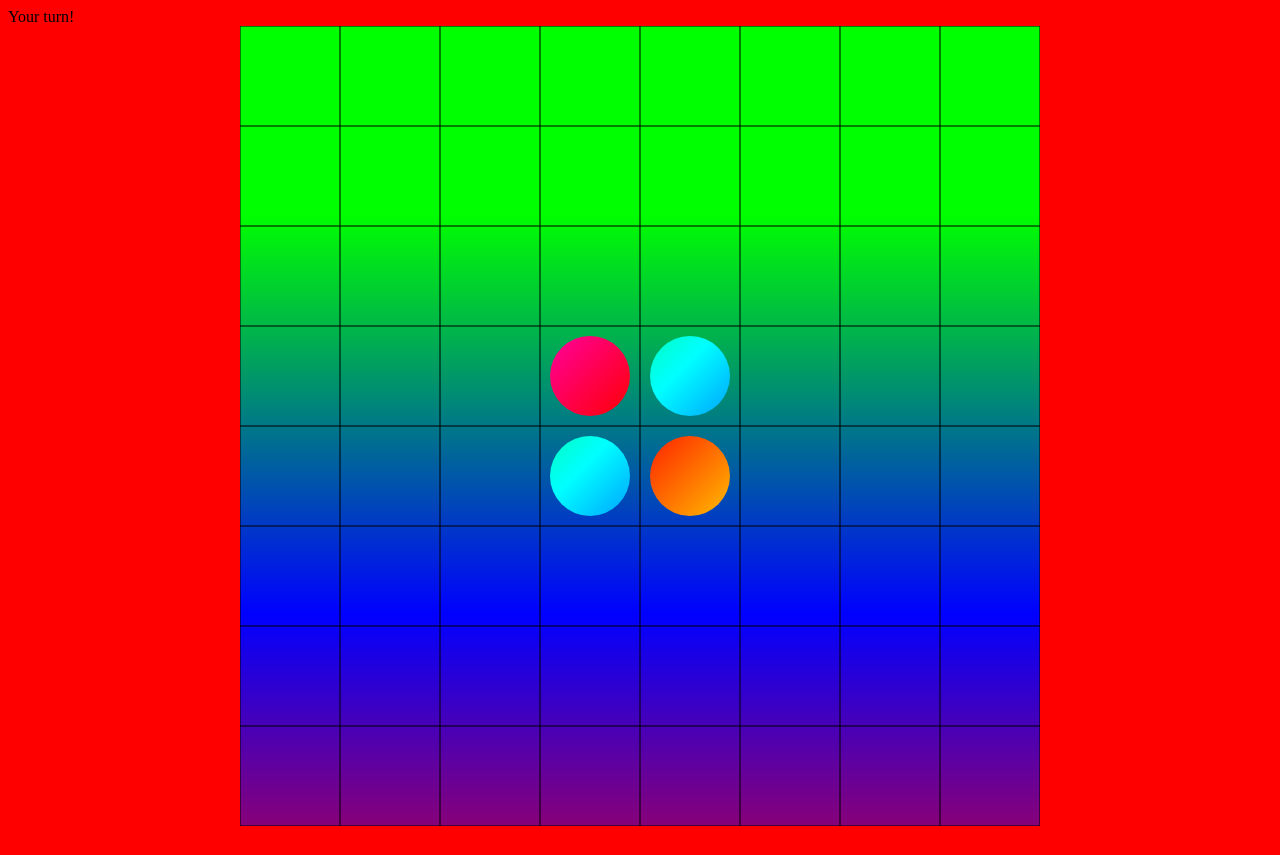
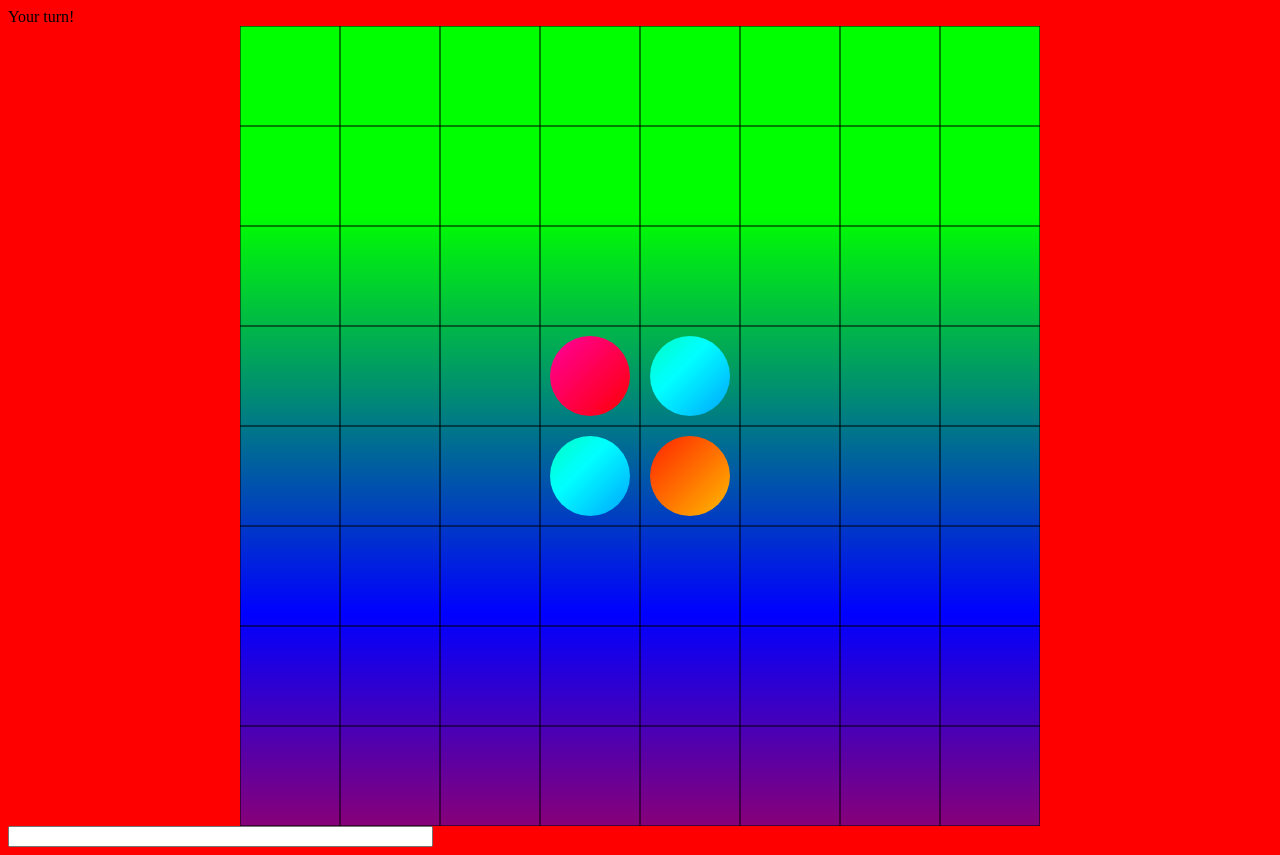
Before and after one commit to nepudding/MyPage, a plain HTML site: page Othello.html in a window 1280 px wide. Before the commit the page ends 834 px from the top, so only its background shows below. Drawn offline with Linux system fonts and the light colour scheme; animation ran at ten frames a second.

```diff
--- a/Othello.html
+++ b/Othello.html
@@ -13,7 +13,7 @@
     <div id="top">Your turn!</div>
     <canvas id="myCanvas" width="800" height="800"></canvas>
     <script src="Othello.js"></script>
-    <div id="bottom"> </div>
+    <input value="" type="text" name="textbox" id="bottom" size="50">
 
 </body>
 
--- a/Othello.js
+++ b/Othello.js
@@ -6,6 +6,9 @@
 const PLAYER_COLOR = 1;
 const COM_COLOR = 2;
 var COLOR = 0.0;
+
+window.onload = function(){var opinion =document.getElementById("bottom").value = ""};
+
 
 class Stone{
     constructor(x,y,side){
@@ -156,7 +159,8 @@
         // 置けないならおしまい
         if(rev.length == 0) return false;
 
-        document.getElementById("bottom").innerHTML += (x+1).toString()+String.fromCharCode("a".charCodeAt(0)+y) + ",";
+        // ログ出すよ
+        document.getElementById("bottom").value += (x+1).toString()+String.fromCharCode("a".charCodeAt(0)+y) + ",";
         // ひっくり返すよー
         for(var p of rev){
             this.stones[p[0]][p[1]].side = side;
```
